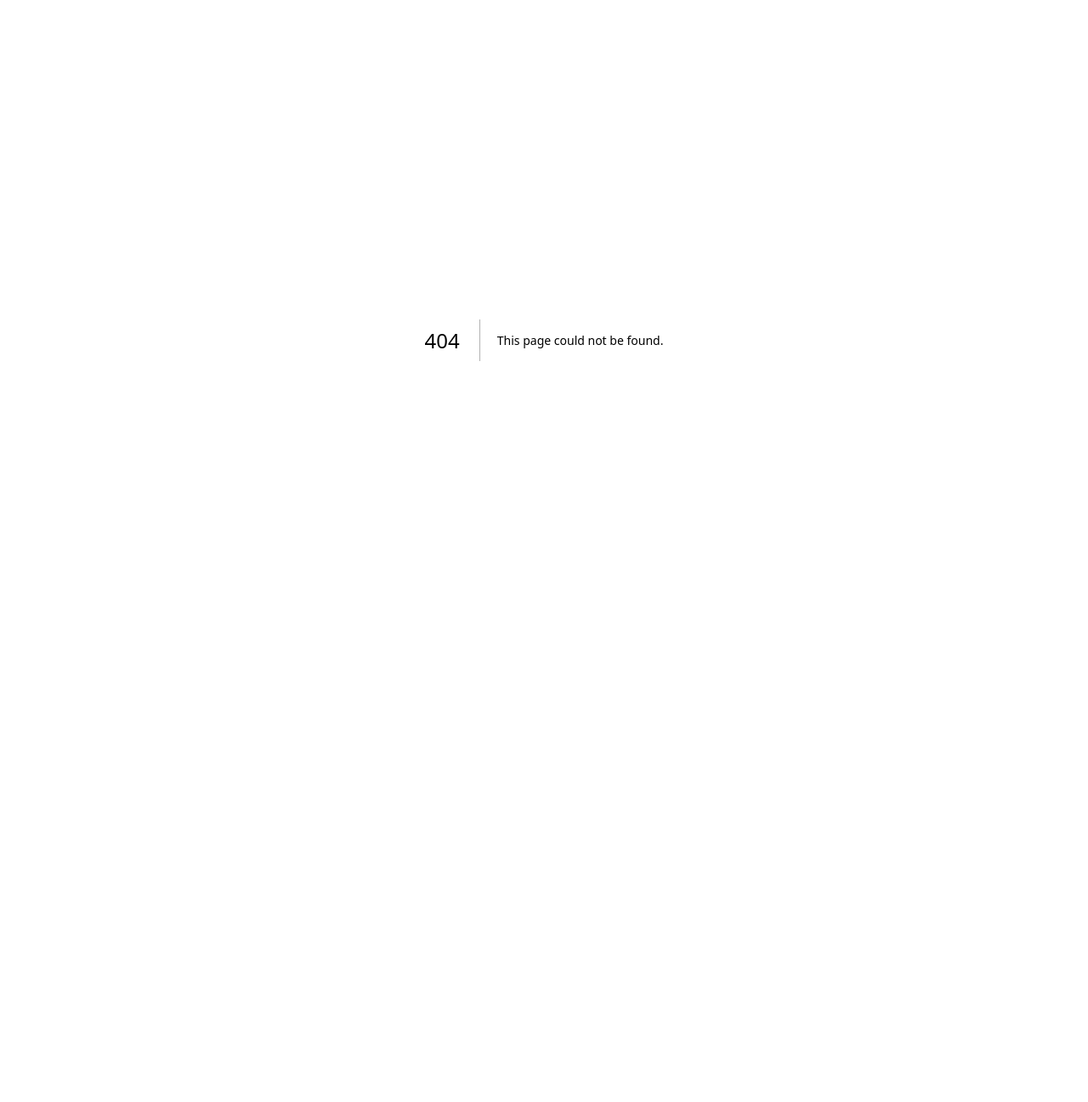
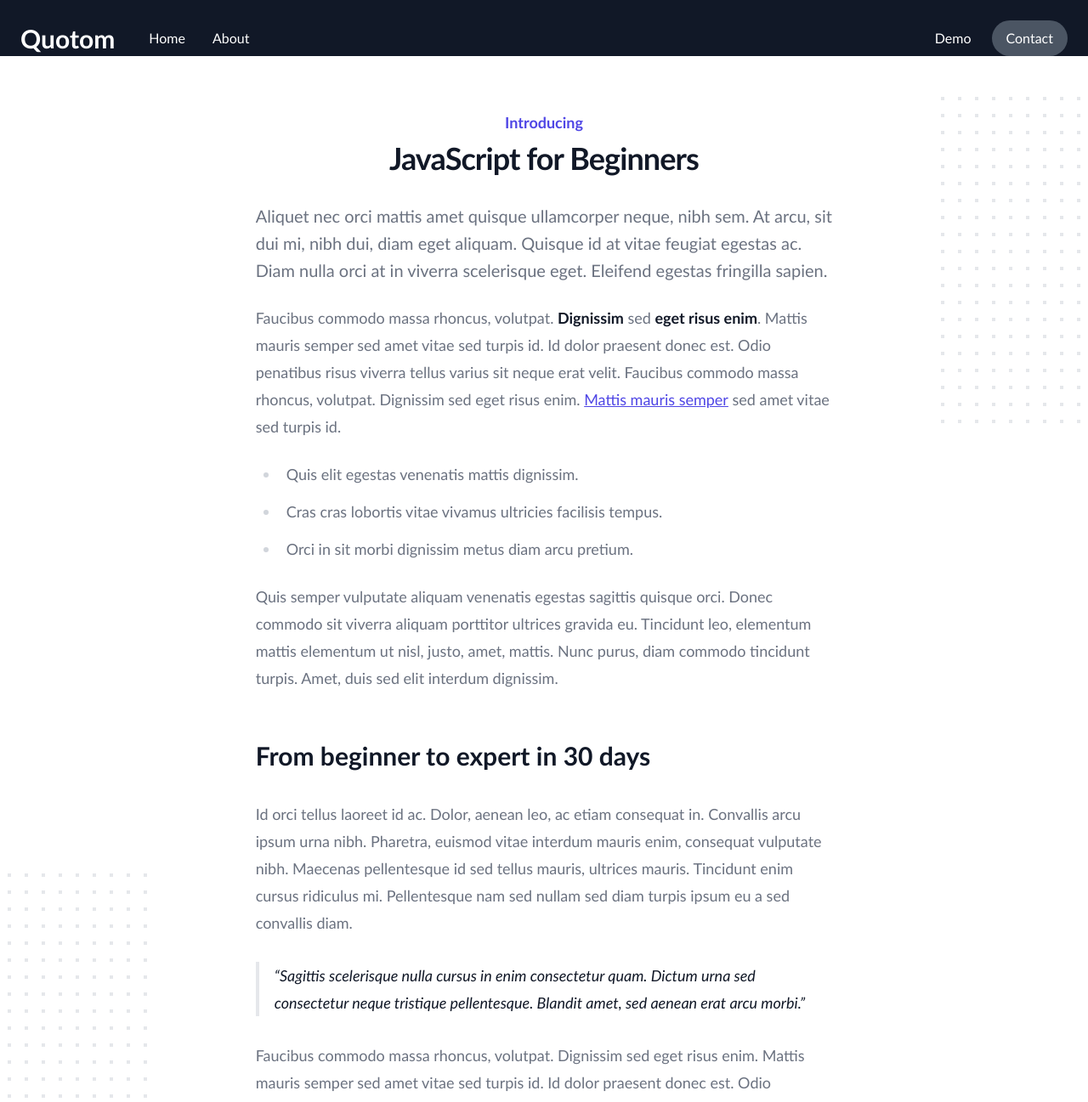
Before and after one commit to tpcav/quotom-demo, a Next.js app: page /about in a window 1280 px wide. Before the commit this address had no page. Shown: the top 1297 px of the page at 85% size. Before the commit the page ends 800 px from the top, so only its background shows below. Built offline with nearby package versions, Linux system fonts and the light colour scheme.

Commit message:
testing comms

```diff
--- a/app/dashboard/Nav.tsx
+++ b/app/dashboard/Nav.tsx
@@ -5,8 +5,6 @@ import Link from 'next/link'
 
 const navigation = [
   { name: 'Home', href: '/' },
-  { name: 'Research', href: '/research' },
-  { name: 'Funding', href: '/funding' },
   { name: 'About', href: '/about' },
 ]
 
--- /dev/null
+++ b/pages/about.tsx
@@ -0,0 +1,159 @@
+import Head from 'next/head'
+
+import Nav from '../app/dashboard/Nav'
+
+export default function Example() {
+  return (
+    <div className="relative">
+      <Head>
+        <title>About | Quotom</title>
+        <meta name="description" content="About the company Quotom. A split payment platform." />
+        <link rel="icon" href="/favicon.ico" />
+      </Head>
+
+      <Nav/>
+
+      <div className="relative overflow-hidden bg-white py-16">
+        <div className="hidden lg:absolute lg:inset-y-0 lg:block lg:h-full lg:w-full lg:[overflow-anchor:none]">
+          <div className="relative mx-auto h-full max-w-prose text-lg" aria-hidden="true">
+            <svg
+              className="absolute top-12 left-full translate-x-32 transform"
+              width={404}
+              height={384}
+              fill="none"
+              viewBox="0 0 404 384"
+            >
+              <defs>
+                <pattern
+                  id="74b3fd99-0a6f-4271-bef2-e80eeafdf357"
+                  x={0}
+                  y={0}
+                  width={20}
+                  height={20}
+                  patternUnits="userSpaceOnUse"
+                >
+                  <rect x={0} y={0} width={4} height={4} className="text-gray-200" fill="currentColor" />
+                </pattern>
+              </defs>
+              <rect width={404} height={384} fill="url(#74b3fd99-0a6f-4271-bef2-e80eeafdf357)" />
+            </svg>
+            <svg
+              className="absolute top-1/2 right-full -translate-y-1/2 -translate-x-32 transform"
+              width={404}
+              height={384}
+              fill="none"
+              viewBox="0 0 404 384"
+            >
+              <defs>
+                <pattern
+                  id="f210dbf6-a58d-4871-961e-36d5016a0f49"
+                  x={0}
+                  y={0}
+                  width={20}
+                  height={20}
+                  patternUnits="userSpaceOnUse"
+                >
+                  <rect x={0} y={0} width={4} height={4} className="text-gray-200" fill="currentColor" />
+                </pattern>
+              </defs>
+              <rect width={404} height={384} fill="url(#f210dbf6-a58d-4871-961e-36d5016a0f49)" />
+            </svg>
+            <svg
+              className="absolute bottom-12 left-full translate-x-32 transform"
+              width={404}
+              height={384}
+              fill="none"
+              viewBox="0 0 404 384"
+            >
+              <defs>
+                <pattern
+                  id="d3eb07ae-5182-43e6-857d-35c643af9034"
+                  x={0}
+                  y={0}
+                  width={20}
+                  height={20}
+                  patternUnits="userSpaceOnUse"
+                >
+                  <rect x={0} y={0} width={4} height={4} className="text-gray-200" fill="currentColor" />
+                </pattern>
+              </defs>
+              <rect width={404} height={384} fill="url(#d3eb07ae-5182-43e6-857d-35c643af9034)" />
+            </svg>
+          </div>
+        </div>
+        <div className="relative px-4 sm:px-6 lg:px-8">
+          <div className="mx-auto max-w-prose text-lg">
+            <h1>
+              <span className="block text-center text-lg font-semibold text-indigo-600">Introducing</span>
+              <span className="mt-2 block text-center text-3xl font-bold leading-8 tracking-tight text-gray-900 sm:text-4xl">
+                JavaScript for Beginners
+              </span>
+            </h1>
+            <p className="mt-8 text-xl leading-8 text-gray-500">
+              Aliquet nec orci mattis amet quisque ullamcorper neque, nibh sem. At arcu, sit dui mi, nibh dui, diam eget
+              aliquam. Quisque id at vitae feugiat egestas ac. Diam nulla orci at in viverra scelerisque eget. Eleifend
+              egestas fringilla sapien.
+            </p>
+          </div>
+          <div className="prose prose-lg prose-indigo mx-auto mt-6 text-gray-500">
+            <p>
+              Faucibus commodo massa rhoncus, volutpat. <strong>Dignissim</strong> sed <strong>eget risus enim</strong>.
+              Mattis mauris semper sed amet vitae sed turpis id. Id dolor praesent donec est. Odio penatibus risus viverra
+              tellus varius sit neque erat velit. Faucibus commodo massa rhoncus, volutpat. Dignissim sed eget risus enim.{' '}
+              <a href="#">Mattis mauris semper</a> sed amet vitae sed turpis id.
+            </p>
+            <ul role="list">
+              <li>Quis elit egestas venenatis mattis dignissim.</li>
+              <li>Cras cras lobortis vitae vivamus ultricies facilisis tempus.</li>
+              <li>Orci in sit morbi dignissim metus diam arcu pretium.</li>
+            </ul>
+            <p>
+              Quis semper vulputate aliquam venenatis egestas sagittis quisque orci. Donec commodo sit viverra aliquam
+              porttitor ultrices gravida eu. Tincidunt leo, elementum mattis elementum ut nisl, justo, amet, mattis. Nunc
+              purus, diam commodo tincidunt turpis. Amet, duis sed elit interdum dignissim.
+            </p>
+            <h2>From beginner to expert in 30 days</h2>
+            <p>
+              Id orci tellus laoreet id ac. Dolor, aenean leo, ac etiam consequat in. Convallis arcu ipsum urna nibh.
+              Pharetra, euismod vitae interdum mauris enim, consequat vulputate nibh. Maecenas pellentesque id sed tellus
+              mauris, ultrices mauris. Tincidunt enim cursus ridiculus mi. Pellentesque nam sed nullam sed diam turpis
+              ipsum eu a sed convallis diam.
+            </p>
+            <blockquote>
+              <p>
+                Sagittis scelerisque nulla cursus in enim consectetur quam. Dictum urna sed consectetur neque tristique
+                pellentesque. Blandit amet, sed aenean erat arcu morbi.
+              </p>
+            </blockquote>
+            <p>
+              Faucibus commodo massa rhoncus, volutpat. Dignissim sed eget risus enim. Mattis mauris semper sed amet vitae
+              sed turpis id. Id dolor praesent donec est. Odio penatibus risus viverra tellus varius sit neque erat velit.
+            </p>
+            <figure>
+              <img
+                className="w-full rounded-lg"
+                src="https://images.unsplash.com/photo-1500648767791-00dcc994a43e?ixlib=rb-1.2.1&auto=format&fit=facearea&w=1310&h=873&q=80&facepad=3"
+                alt=""
+                width={1310}
+                height={873}
+              />
+              <figcaption>Sagittis scelerisque nulla cursus in enim consectetur quam.</figcaption>
+            </figure>
+            <h2>Everything you need to get up and running</h2>
+            <p>
+              Purus morbi dignissim senectus mattis <a href="#">adipiscing</a>. Amet, massa quam varius orci dapibus
+              volutpat cras. In amet eu ridiculus leo sodales cursus tristique. Tincidunt sed tempus ut viverra ridiculus
+              non molestie. Gravida quis fringilla amet eget dui tempor dignissim. Facilisis auctor venenatis varius nunc,
+              congue erat ac. Cras fermentum convallis quam.
+            </p>
+            <p>
+              Faucibus commodo massa rhoncus, volutpat. Dignissim sed eget risus enim. Mattis mauris semper sed amet vitae
+              sed turpis id. Id dolor praesent donec est. Odio penatibus risus viverra tellus varius sit neque erat velit.
+            </p>
+          </div>
+        </div>
+      </div>
+
+    </div>
+  )
+}
--- a/pages/index.tsx
+++ b/pages/index.tsx
@@ -4,11 +4,6 @@ import Nav from '../app/dashboard/Nav'
 import Team from "../app/dashboard/OurTeam"
 import Faqs from '../app/dashboard/Faqs'
 
-const navigation = [
-  { name: 'Home', href: '#' },
-  { name: 'Funding', href: '#' },
-  { name: 'Contact', href: '#' },
-]
 
 
 export default function Example() {
--- a/tailwind.config.js
+++ b/tailwind.config.js
@@ -25,5 +25,6 @@ module.exports = {
   },
   plugins: [
     require('@tailwindcss/forms'),
+    require('@tailwindcss/typography'),
   ],
 }
```
